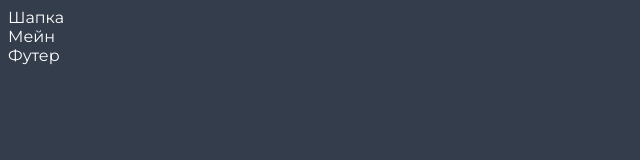
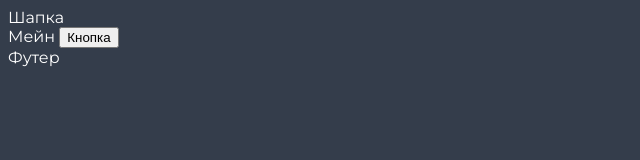
Before and after one commit to KerishT/vue-app, a Vue app: page / in a window 1280 px wide. Shown: the top 160 px of the page, without its empty margins (0-640 px from the left). Built offline with nearby package versions, Linux system fonts and the light colour scheme.

Commit message:
Кнопка

```diff
--- a/src/App.vue
+++ b/src/App.vue
@@ -1,11 +1,11 @@
 <script setup>
-const color = "red";
+import Button from './components/Button.vue';
 </script>
 
 <template>
   <header>Шапка</header>
-  <main :class="color">
-    Мейн
+  <main>
+    Мейн <Button />
   </main>
   <footer>Футер</footer>
 </template>
--- /dev/null
+++ b/src/components/Button.vue
@@ -0,0 +1,6 @@
+<script setup>
+</script>
+
+<template>
+  <button>Кнопка</button>
+</template>
```
